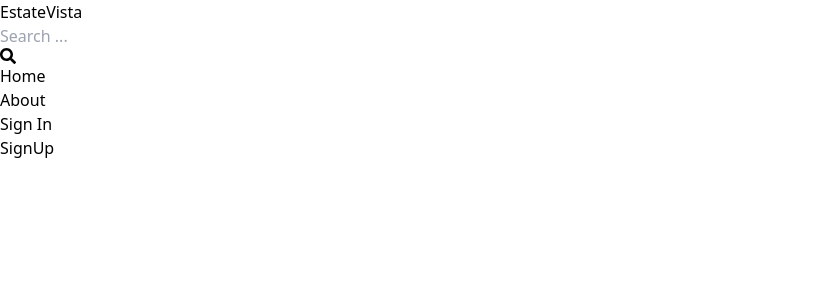
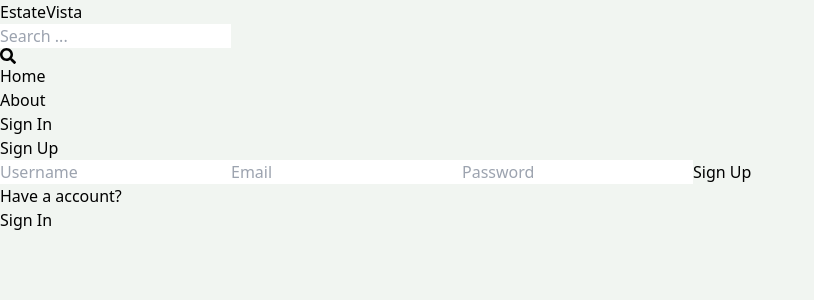
Before and after one commit to TanviSharma2104/Estate-Vista, a React (Vite) app in the folder client/: page /sign-up in a window 1280 px wide. Shown: the top 300 px of the page, without its empty margins (0-814 px from the left). Built offline with nearby package versions, Linux system fonts and the light colour scheme.

Commit message:
SignUp page functionality added

```diff
--- a/client/src/index.css
+++ b/client/src/index.css
@@ -1,3 +1,6 @@
 @tailwind base;
 @tailwind components;
 @tailwind utilities;
+body{
+    background-color: rgb(241,245,241);
+}
--- a/client/src/pages/SignUp.jsx
+++ b/client/src/pages/SignUp.jsx
@@ -1,7 +1,70 @@
-import React from 'react'
+import React, { useState } from 'react';
+import {Link, useNavigate } from 'react-router-dom';
 
 export default function SignUp() {
+
+  const [formData, setFormData] =useState({});
+  const [error, setError] = useState(null);
+  const [loading, setLoading] = useState(false);
+  const navigate=useNavigate();
+
+  const handleChange=(e)=>{
+    setFormData(
+      {
+        ...formData,
+        [e.target.id]:e.target.value,
+      });
+  };
+
+  const handleSubmit=async(e)=>{
+    e.preventDefault();
+    try {
+      setLoading(true);
+      const res=await fetch('/server/auth/signup',
+        {
+          method:'POST',
+          headers:{
+            'Content-Type': 'application/json',
+
+          },
+          body: JSON.stringify(formData),
+        });
+        const data=await res.json();
+        if(data.success===false){
+          setLoading(false);
+          setError(data.message);
+          return;
+        }
+        setLoading(false);
+        setError(null);
+        navigate('/sign-in');
+        // console.log(data);
+
+    } catch (error) {
+      setLoading(false);
+      setError(error.message);
+
+    }
+
+  };
+
   return (
-    <div>SignUp</div>
+    <div className='p-3 max-w-lg mx-auto'>
+      <h1 className='text-3xl text-center font-semibold  my-7'>Sign Up</h1>
+      <form onSubmit={handleSubmit} className='flex flex-col gap-4'>
+        <input type="text" placeholder='Username' className='border p-3 rounded-lg' id='username'onChange={handleChange}/>
+        <input type="email" placeholder='Email' className='border p-3 rounded-lg' id='email' onChange={handleChange}/>
+        <input type="password" placeholder='Password' className='border p-3 rounded-lg' id='password' onChange={handleChange}/>
+        <button disabled={loading} className='bg-slate-700 text-white p-3 rounded-lg uppercase hover:opacity-95 disabled:opacity-80'>
+          {loading? 'Loading...': 'Sign Up'}</button>
+      </form>
+      <div className='flex gap-2 mt-5'>
+        <p>Have a account?</p>
+        <Link to={"/sign-in"}>
+          <span className='text-blue-700'>Sign In</span>
+        </Link>
+      </div>
+      {error && <p className='text-red-500 mt-5'>{error}</p>}
+    </div>
   )
 }
--- a/client/vite.config.js
+++ b/client/vite.config.js
@@ -3,5 +3,13 @@
 
 // https://vitejs.dev/config/
 export default defineConfig({
+  server:{
+    proxy:{
+      '/server':{
+        target:'http://localhost:3000',
+        secure:false
+      },
+    },
+  },
   plugins: [react()],
 })
```
